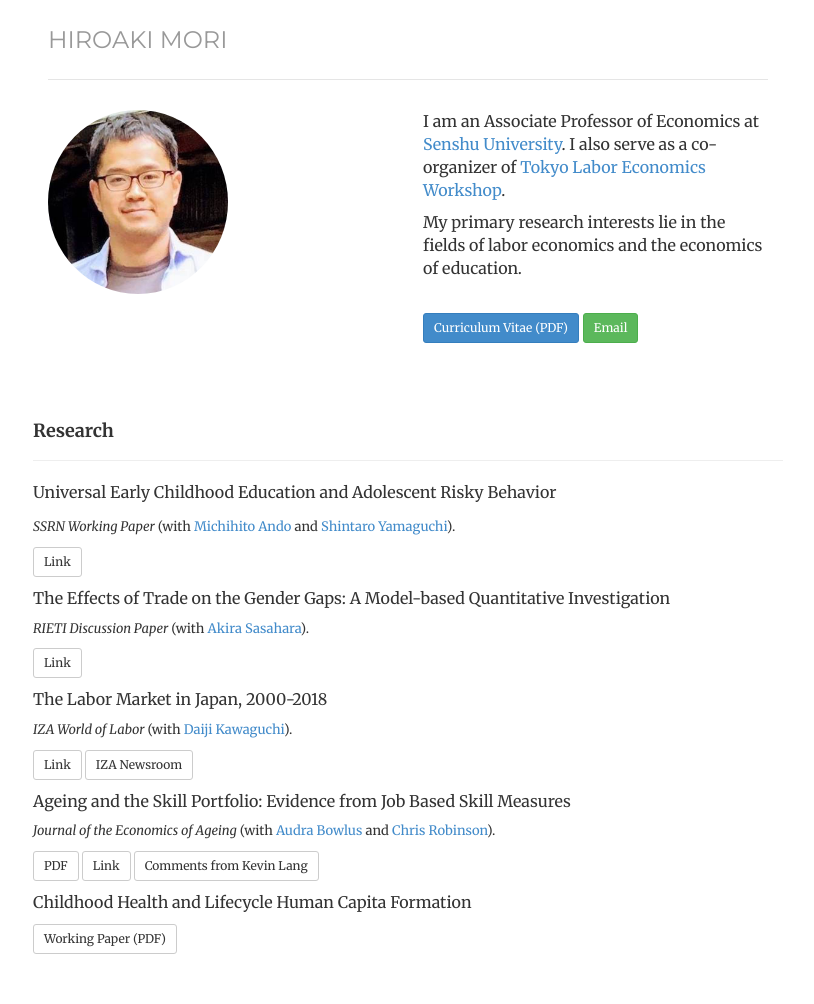
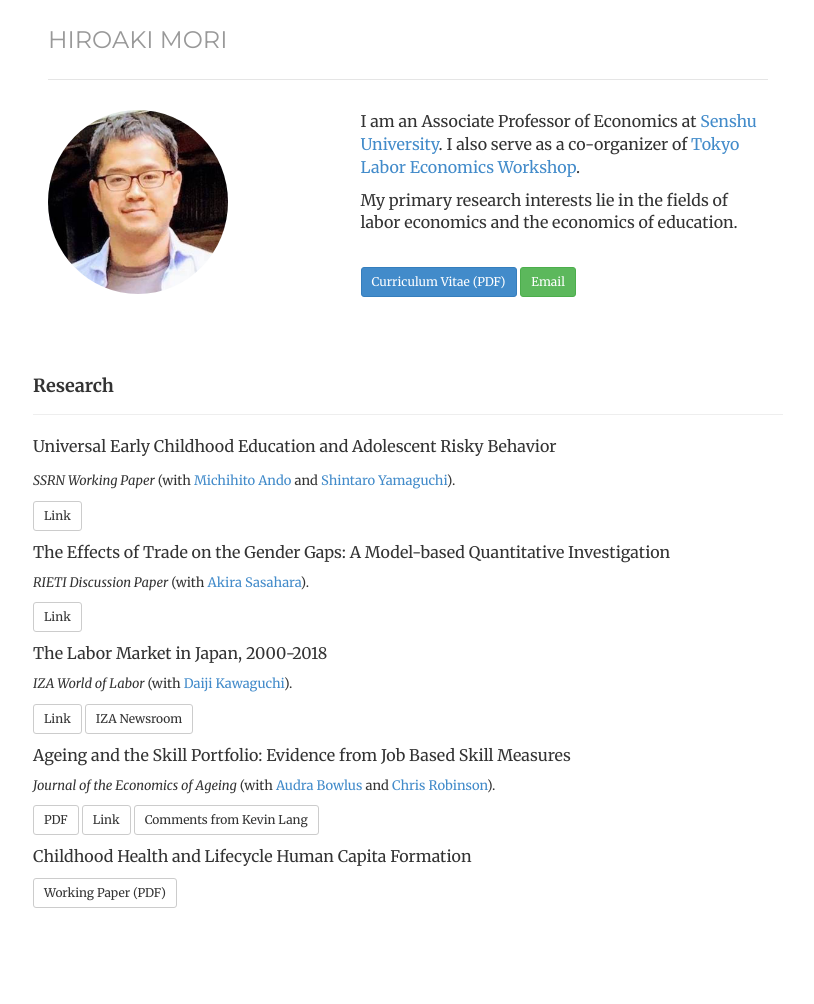
Before and after one commit to morihiroaki/morihiroaki.github.io, a Jekyll site: the page built from index.html, in a window 1280 px wide. Shown: the whole page, without its empty margins (232-1046 px from the left). Built offline with Jekyll 4.4.1, drawn with Linux system fonts in a browser that asks for light colours; after the commit the page ends 958 px from its top, so only the background shows below that.

Commit message:
Update index.html

```diff
--- a/index.html
+++ b/index.html
@@ -9,13 +9,13 @@ description:
 <div class="row">
 
 <div class="box text-center">
-<div class='col-sm-6 text-left'>
+<div class='col-sm-5 text-left'>
 <img  class="img-circle avatar" width="180" alt="Hiro Mori" src="files/portrait2.jpg">
 </div>
 </div>
 
 <div class="box text-left">
- <div class='col-sm-6'>
+ <div class='col-sm-7'>
 <p><font size="3"> I am an Associate Professor of Economics at
  <a href="https://www.senshu-u.ac.jp/english/learn/economics/" target="_blank" title="Link">Senshu University</a>.
  I also serve as a co-organizer of <a href="https://sites.google.com/site/tokyolaborwkshp/home" target="_blank" title="Link">Tokyo Labor Economics Workshop</a>.
```
